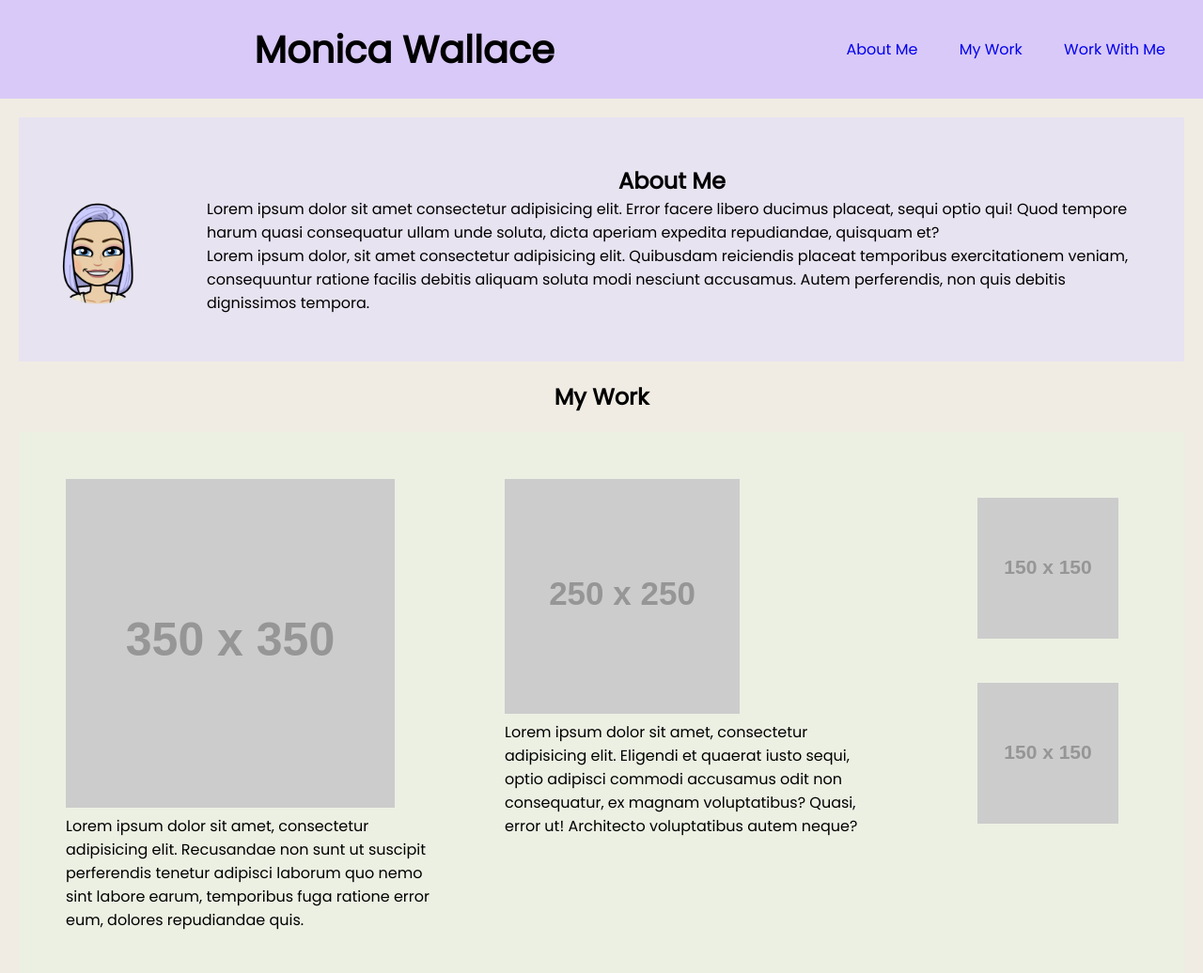
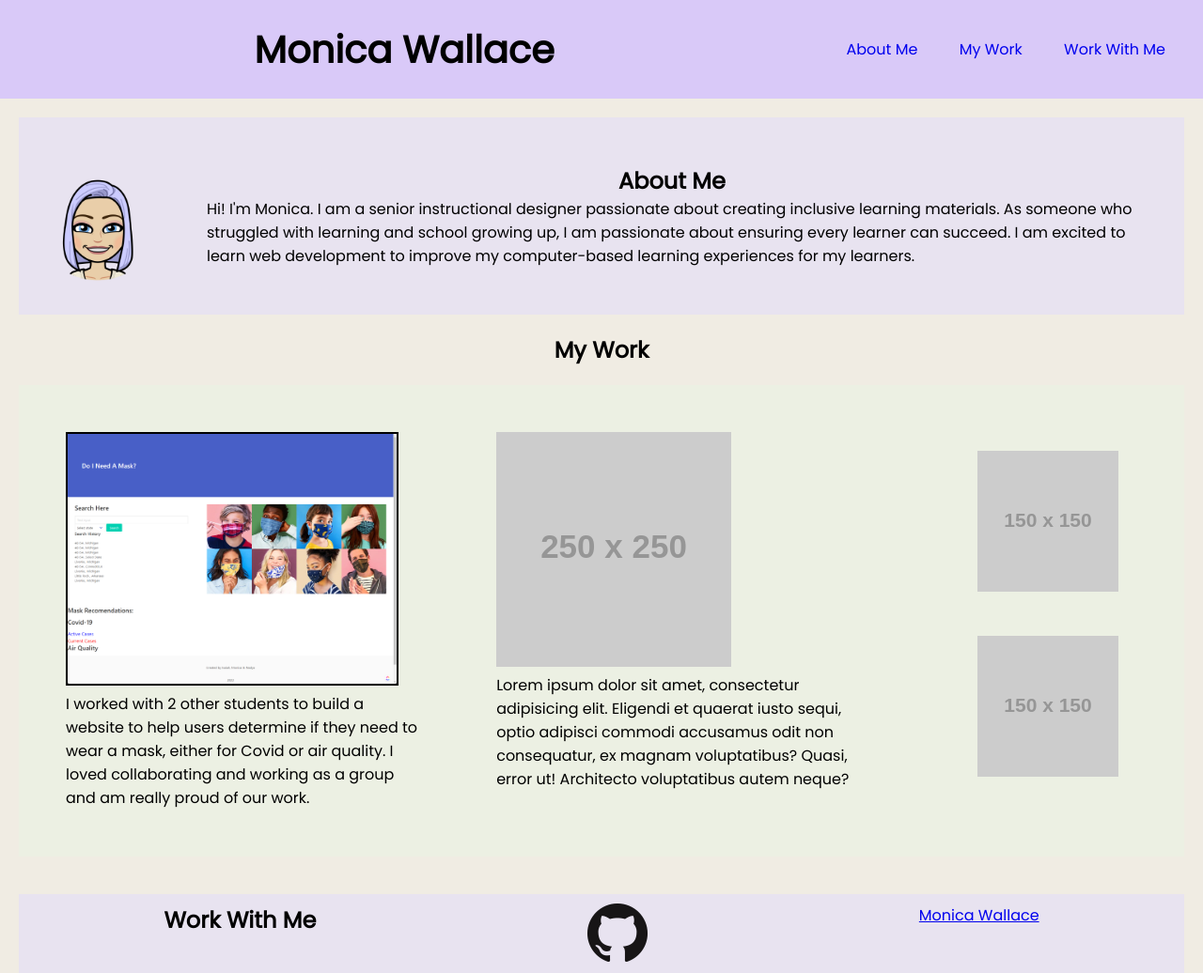
Before and after one commit to Monica-Claire/Portfolio, a plain HTML site: page index.html in a window 1280 px wide. Shown: the top 1036 px of the page at 94% size. Drawn offline with Linux system fonts and the light colour scheme; placeholder pictures from the web are drawn by us.

Commit message:
project 1 added

```diff
--- a/assets/style.css
+++ b/assets/style.css
@@ -104,3 +104,15 @@ nav li {
     justify-content: space-around;
 }
 /* footer styles */
+
+.project-main {
+    width: 350px;
+    border: 2px black solid;
+    display: inline-flex;
+}
+
+.project-main-p {
+    display: flex;
+    justify-content: space-around;
+    align-items: center;
+}
--- a/index.html
+++ b/index.html
@@ -2,11 +2,12 @@
 <html lang="en-US" dir="ltr">
 <head>
     <title>Monica Wallace</title>
+    <meta charset="UTF-8">
     <link rel="stylesheet" href="./assets/style.css">
     <link rel="preconnect" href="https://fonts.googleapis.com">
-<link rel="preconnect" href="https://fonts.gstatic.com" crossorigin>
-<link href="https://fonts.googleapis.com/css2?family=Poppins&display=swap" rel="stylesheet">
-    <meta charset="UTF-8">
+    <link rel="preconnect" href="https://fonts.gstatic.com" crossorigin>
+    <link href="https://fonts.googleapis.com/css2?family=Poppins&display=swap" rel="stylesheet">
+    <meta name="viewport" content="width=device-width, initial-scale=1">
 </head>
 <body>
 
@@ -29,8 +30,8 @@
     width="150px" height="150"/>
     <div>
         <h2>About Me</h2>
-        <p>Lorem ipsum dolor sit amet consectetur adipisicing elit. Error facere libero ducimus placeat, sequi optio qui! Quod tempore harum quasi consequatur ullam unde soluta, dicta aperiam expedita repudiandae, quisquam et?</p>
-        <p>Lorem ipsum dolor, sit amet consectetur adipisicing elit. Quibusdam reiciendis placeat temporibus exercitationem veniam, consequuntur ratione facilis debitis aliquam soluta modi nesciunt accusamus. Autem perferendis, non quis debitis dignissimos tempora.</p>
+        <p>Hi! I'm Monica. I am a senior instructional designer passionate about creating inclusive learning materials. As someone who struggled with learning and school growing up, I am passionate about ensuring every learner can succeed. I am excited to learn web development to improve my computer-based learning experiences for my learners.</p>
+        <!-- <br><p>Lorem ipsum dolor, sit amet consectetur adipisicing elit. Quibusdam reiciendis placeat temporibus exercitationem veniam, consequuntur ratione facilis debitis aliquam soluta modi nesciunt accusamus. Autem perferendis, non quis debitis dignissimos tempora.</p> -->
     </div>
 </section>
 
@@ -38,8 +39,8 @@
 <main class="work" id="work">
 
     <article class="main">
-        <img src="https://via.placeholder.com/350" alt="placeholder images">
-        <p>Lorem ipsum dolor sit amet, consectetur adipisicing elit. Recusandae non sunt ut suscipit perferendis tenetur adipisci laborum quo nemo sint labore earum, temporibus fuga ratione error eum, dolores repudiandae quis.</p>
+        <a href="https://monica-claire.github.io/Project-1/"><img src="./assets/images/Project 1.png" alt="Do I Need a Mask Homepage" class="project-main"></a>
+        <p>I worked with 2 other students to build a website to help users determine if they need to wear a mask, either for Covid or air quality. I loved collaborating and working as a group and am really proud of our work. </p>
     </article>
     <article class="secondary">
         <img src="https://via.placeholder.com/250" alt="placeholder images">
```
Also changed, not shown: assets/images/Project 1.png (added).
